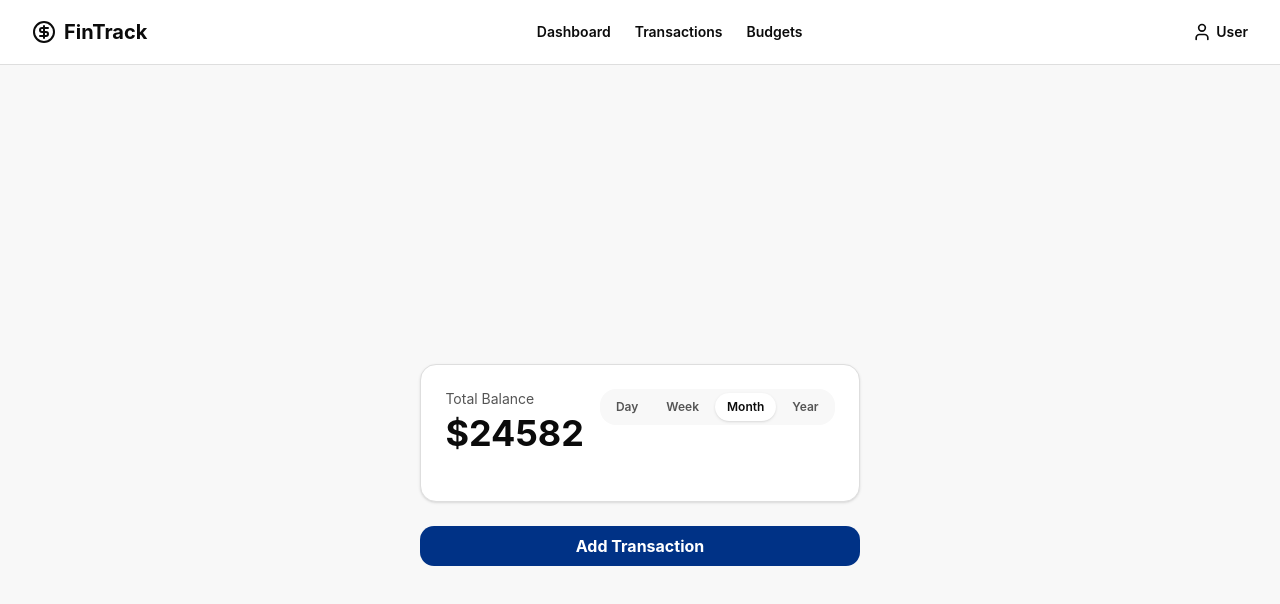
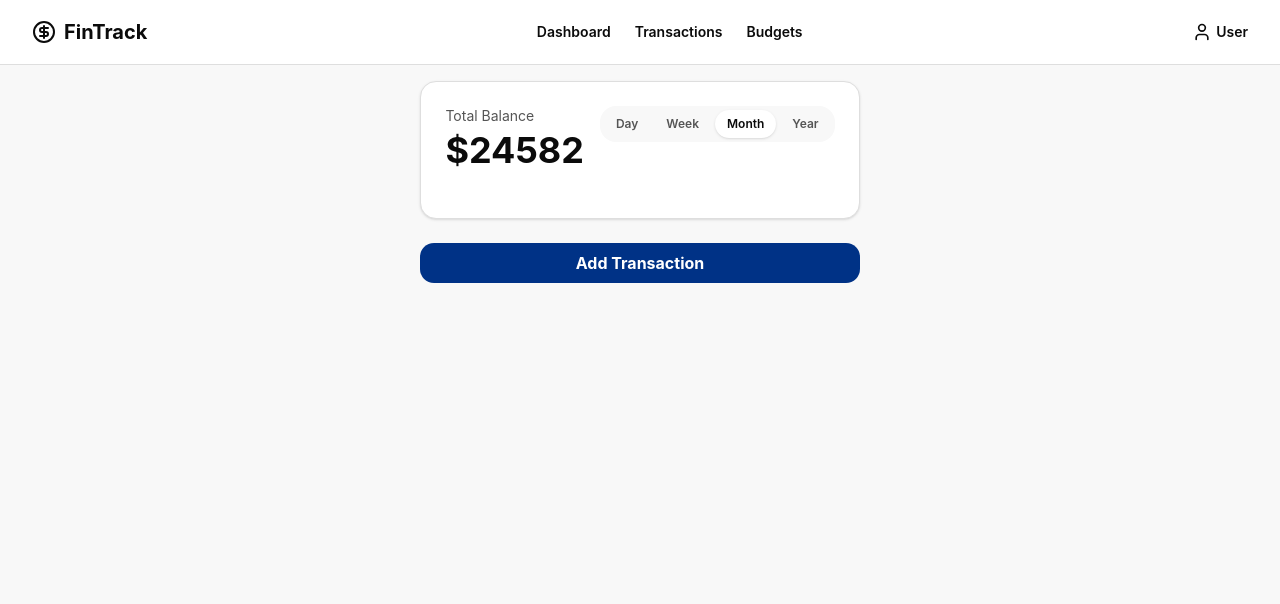
Before and after one commit to AlberdaNazarius/FinanceTracker, a Next.js app: page / in a window 1280 px wide. Shown: the top 604 px of the page. Built offline with nearby package versions, Linux system fonts and the light colour scheme.

Commit message:
feat: add Budget and Transaction types; create Category type; update tsconfig paths

```diff
--- a/app/(main-pages)/transactions/page.tsx
+++ b/app/(main-pages)/transactions/page.tsx
@@ -3,7 +3,7 @@ import {formatDate} from "@/helpers/utils";
 
 const Transactions = () => {
   return (
-    <div className='border-1 rounded-2xl w-full self-start mt-4'>
+    <div className='border-1 rounded-2xl w-full self-start'>
       <table className="w-full table-fixed sm:table-auto">
         <thead
           className="hidden sm:table-header-group bg-card/50 border-b border-border text-sm font-semibold text-muted-foreground"
--- a/app/layout.tsx
+++ b/app/layout.tsx
@@ -18,7 +18,8 @@ export default function RootLayout({
     <html lang="en">
       <body>
         <Header/>
-        <main className='flex min-h-screen items-center justify-center bg-background px-2'>
+        {/*min-h-screen*/}
+        <main className='flex mt-4 items-center justify-center bg-background px-2 mx-auto max-w-7xl'>
           {children}
         </main>
       </body>
--- /dev/null
+++ b/app/types/Budget.ts
@@ -0,0 +1,7 @@
+import {Category} from "@/types/Category";
+
+export type Budget = {
+  amount: bigint;
+  category: Category;
+  date: Date;
+}
--- /dev/null
+++ b/app/types/Category.ts
@@ -0,0 +1,4 @@
+export type Category = {
+  name: string;
+  description: string;
+}
--- /dev/null
+++ b/app/types/Transaction.ts
@@ -0,0 +1,11 @@
+import {TransactionType} from "@/enum/TransactionType";
+import {Category} from "@/types/Category";
+
+export type Transaction = {
+  type: TransactionType,
+  description: string;
+  category: Category;
+  date: Date;
+  amount: bigint;
+  currency: string;
+}
--- a/tsconfig.json
+++ b/tsconfig.json
@@ -21,7 +21,8 @@
     "paths": {
       "@/components/*": ["./app/components/*"],
       "@/helpers/*": ["./app/helpers/*"],
-      "@/enum/*": ["./app/enum/*"]
+      "@/types/*": ["./app/types/*"],
+      "@/enum/*": ["./app/enum/*"],
     }
   },
   "include": [
```
